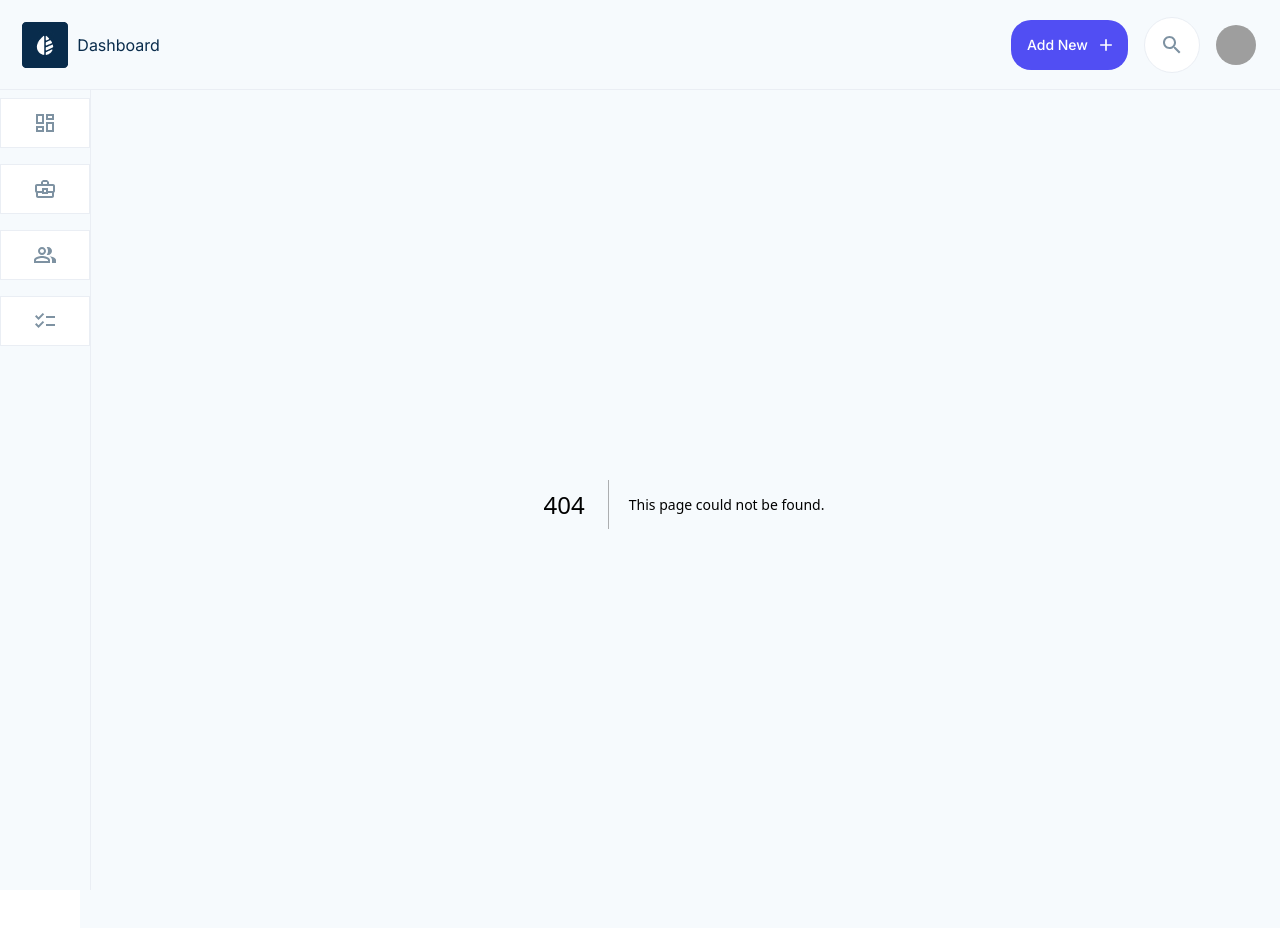
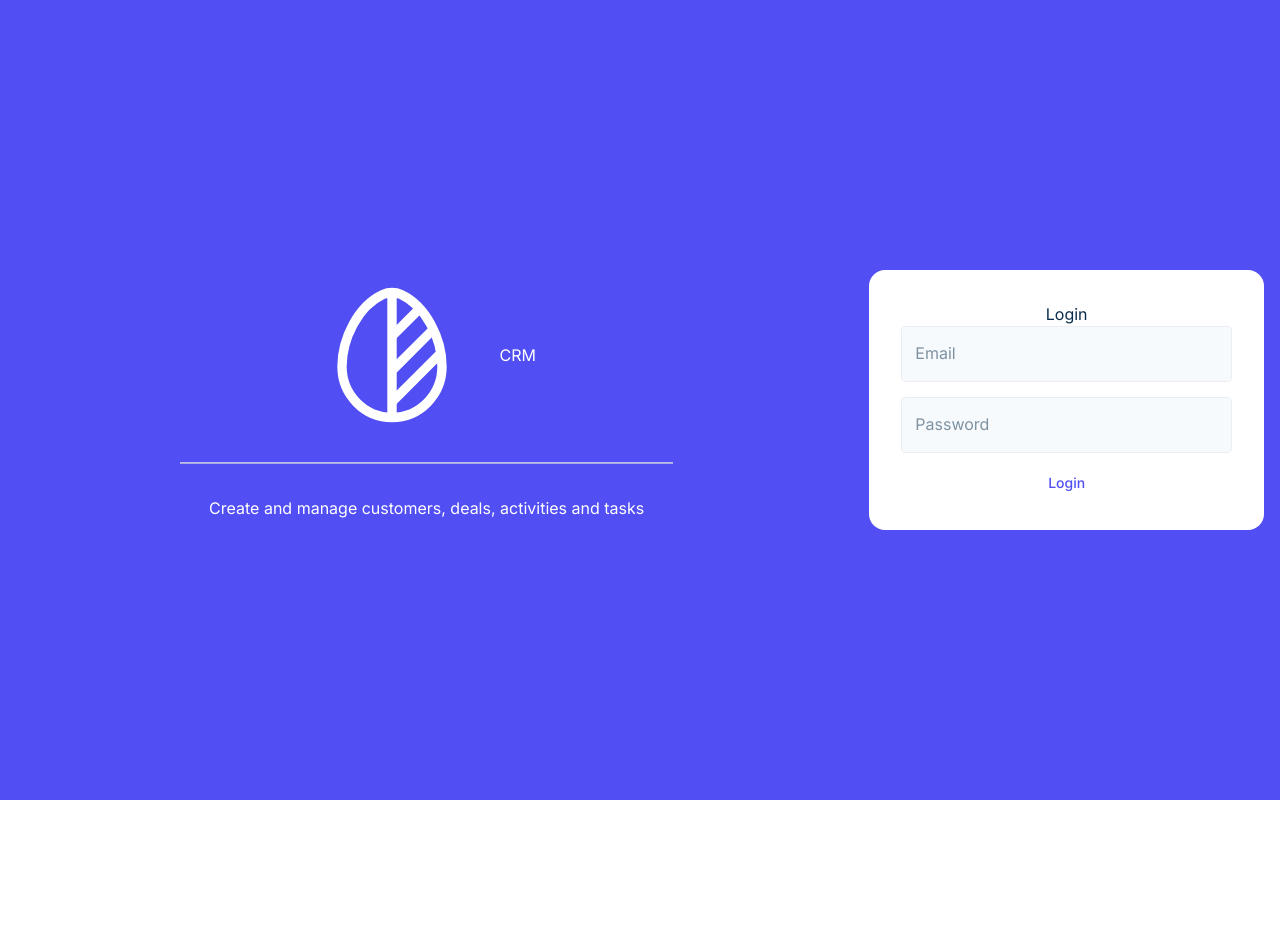
Before and after one commit to NataliaKals003/TMS.CRM.Frontend, a Next.js app: page /login in a window 1280 px wide. Before the commit this address had no page. After the commit the page ends 800 px from the top, so only its background shows below. Built offline with nearby package versions, Linux system fonts and the light colour scheme; grey boxes are pictures that could not be loaded.

Commit message:
creating login page

```diff
--- /dev/null
+++ b/src/app/(auth)/layout-style.css
@@ -0,0 +1,48 @@
+.layoutGrid {
+  min-height: 100vh;
+  background-color: #514ef3;
+  display: flex;
+  justify-content: center;
+  align-items: center;
+  padding: 16px;
+}
+
+.textGrid {
+  display: flex;
+  flex-direction: column;
+  align-items: center;
+  text-align: left;
+  color: #fff;
+}
+
+.crmContainer {
+  display: flex;
+  align-items: center;
+  gap: 12px;
+  justify-content: center;
+}
+
+.logoLeaf {
+  width: 150px;
+  height: auto;
+}
+
+.textCRM {
+  font-size: clamp(40px, 5vw, 60px);
+  font-weight: 700;
+}
+
+.divider {
+  width: 60%;
+  height: 0.5px;
+  background-color: #eaeef4;
+  margin: 16px 0;
+  opacity: 0.7;
+}
+
+.textDescription {
+  font-size: clamp(18px, 3vw, 24px);
+  font-weight: 200;
+  max-width: 90%;
+  text-align: center;
+}
--- /dev/null
+++ b/src/app/(auth)/layout.tsx
@@ -0,0 +1,33 @@
+'use client';
+
+import { ThemeProvider, Typography, Divider } from '@mui/material';
+import theme from '@/styles/theme';
+import { LocalizationProvider } from '@mui/x-date-pickers';
+import { AdapterDateFns } from '@mui/x-date-pickers/AdapterDateFns';
+import Grid from '@mui/material/Grid2';
+import Image from 'next/image';
+import logo from '../../assets/leaf.svg';
+import './layout-style.css';
+
+export default function LoginLayout({ children }: { children: React.ReactNode }) {
+  return (
+    <ThemeProvider theme={theme}>
+      <LocalizationProvider dateAdapter={AdapterDateFns}>
+        <Grid container spacing={4} className="layoutGrid">
+          <Grid size={{ xs: 12, sm: 12, md: 8 }} container direction="column" className="textGrid">
+            <Grid container alignItems="center" className="crmContainer">
+              <Image src={logo} alt="Logo" className="logoLeaf" />
+              <Typography className="textCRM">CRM</Typography>
+            </Grid>
+
+            <Divider className="divider" />
+
+            <Typography className="textDescription">Create and manage customers, deals, activities and tasks</Typography>
+          </Grid>
+
+          <Grid size={{ xs: 12, sm: 12, md: 4 }}>{children}</Grid>
+        </Grid>
+      </LocalizationProvider>
+    </ThemeProvider>
+  );
+}
--- /dev/null
+++ b/src/app/(auth)/login/login-style.css
@@ -0,0 +1,46 @@
+.titleLogin {
+  font-size: 32px;
+  font-weight: 400;
+  color: #092c4c;
+  margin-bottom: 36px;
+}
+
+.gridContainer {
+  background-color: #ffffff;
+  max-width: 450px;
+  height: auto;
+  display: flex;
+  justify-content: center;
+  align-items: center;
+  padding: 32px;
+  border-radius: 16px;
+  box-shadow: 3;
+}
+
+.submitButton {
+  font-size: 20px;
+  color: #ffffff;
+  background-color: #514ef3;
+  width: 100%;
+  padding: 10px 0;
+}
+
+.submitButton:hover {
+  background-color: #413ecb;
+}
+
+.submitButton:active {
+  opacity: 0.8;
+  transform: scale(0.98);
+}
+
+.errorAlert {
+  position: absolute;
+  top: 20px;
+  left: 50%;
+  transform: translateX(-50%);
+  width: 90%;
+  max-width: 400px;
+  text-align: center;
+  z-index: 1000;
+}
--- /dev/null
+++ b/src/app/(auth)/login/page.tsx
@@ -0,0 +1,73 @@
+'use client';
+
+import { useForm, FormProvider } from 'react-hook-form';
+import { useRouter } from 'next/navigation';
+import * as yup from 'yup';
+import { yupResolver } from '@hookform/resolvers/yup';
+import TextFieldController from '@/components/form/text-field-controller';
+import { Alert, Button, Typography } from '@mui/material';
+import Grid from '@mui/material/Grid2';
+import { useEffect, useState } from 'react';
+import './login-style.css';
+
+type FormValues = {
+  email: string;
+  password: string;
+};
+
+export default function Login() {
+  const router = useRouter();
+  const [errorMessage, setErrorMessage] = useState<string | null>(null);
+
+  const schema = yup.object().shape({
+    email: yup.string().required('Email is required'),
+    password: yup.string().required('Password is required'),
+  });
+
+  const form = useForm<FormValues>({
+    resolver: yupResolver(schema),
+    defaultValues: {
+      email: undefined,
+      password: undefined,
+    },
+  });
+
+  const onSubmit = form.handleSubmit((formData) => {
+    if (formData.email === 'test@example.com' && formData.password === 'password') {
+      const token = 'fake-jwt-token';
+      localStorage.setItem('token', token);
+      router.push('/');
+    } else {
+      setErrorMessage('Invalid email or password');
+    }
+  });
+
+  useEffect(() => {
+    if (errorMessage) {
+      const timer = setTimeout(() => setErrorMessage(null), 3000);
+      return () => clearTimeout(timer); // Limpa o timer ao desmontar
+    }
+  }, [errorMessage]);
+
+  return (
+    <>
+      {errorMessage && (
+        <Alert severity="error" className="errorAlert">
+          {errorMessage}
+        </Alert>
+      )}
+      <Grid className="gridContainer" container>
+        <FormProvider {...form}>
+          <Typography className="titleLogin">Login</Typography>
+
+          <TextFieldController name="email" label="Email" type="email" />
+
+          <TextFieldController name="password" label="Password" type="password" />
+          <Button variant="text" className="submitButton" onClick={onSubmit}>
+            Login
+          </Button>
+        </FormProvider>
+      </Grid>
+    </>
+  );
+}
--- a/src/app/layout.tsx
+++ b/src/app/layout.tsx
@@ -8,6 +8,8 @@ import Menu from '../components/menu/menu';
 import { LocalizationProvider } from '@mui/x-date-pickers';
 import { AdapterDateFns } from '@mui/x-date-pickers/AdapterDateFns';
 import { HeaderProvider } from '@/context/header-context';
+// import { AuthProvider } from '@/hooks/auth';
+import { usePathname } from 'next/navigation';
 
 export default function RootLayout({
   children,
@@ -16,8 +18,12 @@ export default function RootLayout({
   title?: string;
   buttonTitle?: string;
 }>) {
+  const pathname = usePathname();
+  const isLoginPage = pathname === '/login';
+
   return (
     <ThemeProvider theme={theme}>
+      {/* <AuthProvider> */}
       <LocalizationProvider dateAdapter={AdapterDateFns}>
         <HeaderProvider>
           <html
@@ -27,34 +33,24 @@ export default function RootLayout({
               width: '100%',
             }}
           >
-            <body>
+            <body style={{ margin: 0 }}>
               <Box>
-                <Header />
+                {!isLoginPage && <Header />}
                 <Box
                   sx={{
-                    margin: '80px -8px 24px 80px',
-                    backgroundColor: '#F6FAFD',
+                    margin: isLoginPage ? '0' : '80px -8px 24px 80px',
+                    backgroundColor: isLoginPage ? 'transparent' : '#F6FAFD',
                   }}
                 >
-                  <Menu />
-                  <Box
-                    sx={{
-                      padding: {
-                        xs: '12px',
-                        sm: '16px',
-                        md: '20px',
-                        lg: '24px',
-                      },
-                    }}
-                  >
-                    {children}
-                  </Box>
+                  {!isLoginPage && <Menu />}
+                  <Box>{children}</Box>
                 </Box>
               </Box>
             </body>
           </html>
         </HeaderProvider>
       </LocalizationProvider>
+      {/* </AuthProvider> */}
     </ThemeProvider>
   );
 }
--- /dev/null
+++ b/src/hooks/auth.tsx
@@ -0,0 +1,69 @@
+// 'use client';
+
+// import { createContext, useContext, useState, useEffect, ReactNode } from 'react';
+// // import { api } from '../services/api';
+
+// interface User {
+//   id: string;
+//   name: string;
+//   email: string;
+// }
+
+// interface SignInCredentials {
+//   email: string;
+//   password: string;
+// }
+
+// interface AuthContextData {
+//   user: User | null;
+//   signIn: (credentials: SignInCredentials) => Promise<void>;
+// }
+
+// const AuthContext = createContext<AuthContextData | undefined>(undefined);
+
+// interface AuthProviderProps {
+//   children: ReactNode;
+// }
+
+// export function AuthProvider({ children }: AuthProviderProps) {
+//   const [user, setUser] = useState<User | null>(null);
+
+//   useEffect(() => {
+//     const token = typeof window !== 'undefined' ? localStorage.getItem('@TMS.CRM:token') : null;
+//     const storedUser = typeof window !== 'undefined' ? localStorage.getItem('@TMS.CRM:user') : null;
+
+//     if (token && storedUser) {
+//       api.defaults.headers.common['Authorization'] = `Bearer ${token}`;
+//       setUser(JSON.parse(storedUser));
+//     }
+//   }, []);
+
+//   async function signIn({ email, password }: SignInCredentials) {
+//     try {
+//     //   const response = await api.post('/sessions', { email, password });
+//       const { user, token } = response.data;
+
+//       localStorage.setItem('@TMS.CRM:user', JSON.stringify(user));
+//       localStorage.setItem('@TMS.CRM:token', token);
+
+//       api.defaults.headers.common['Authorization'] = `Bearer ${token}`;
+//       setUser(user);
+//     } catch (error: any) {
+//       if (error.response) {
+//         alert(error.response.data.message);
+//       } else {
+//         alert('Error SignIn');
+//       }
+//     }
+//   }
+
+//   return <AuthContext.Provider value={{ user, signIn }}>{children}</AuthContext.Provider>;
+// }
+
+// export function useAuth() {
+//   const context = useContext(AuthContext);
+//   if (!context) {
+//     throw new Error('useAuth must be used within an AuthProvider');
+//   }
+//   return context;
+// }
--- a/src/styles/theme.ts
+++ b/src/styles/theme.ts
@@ -173,6 +173,13 @@ const theme = createTheme({
         },
       },
     },
+    MuiFormHelperText: {
+      styleOverrides: {
+        root: {
+          marginBottom: '12px',
+        },
+      },
+    },
   },
 });
 
```
Also changed, not shown: src/app/page.tsx (+19 -1 lines), src/assets/leaf.svg (added).
